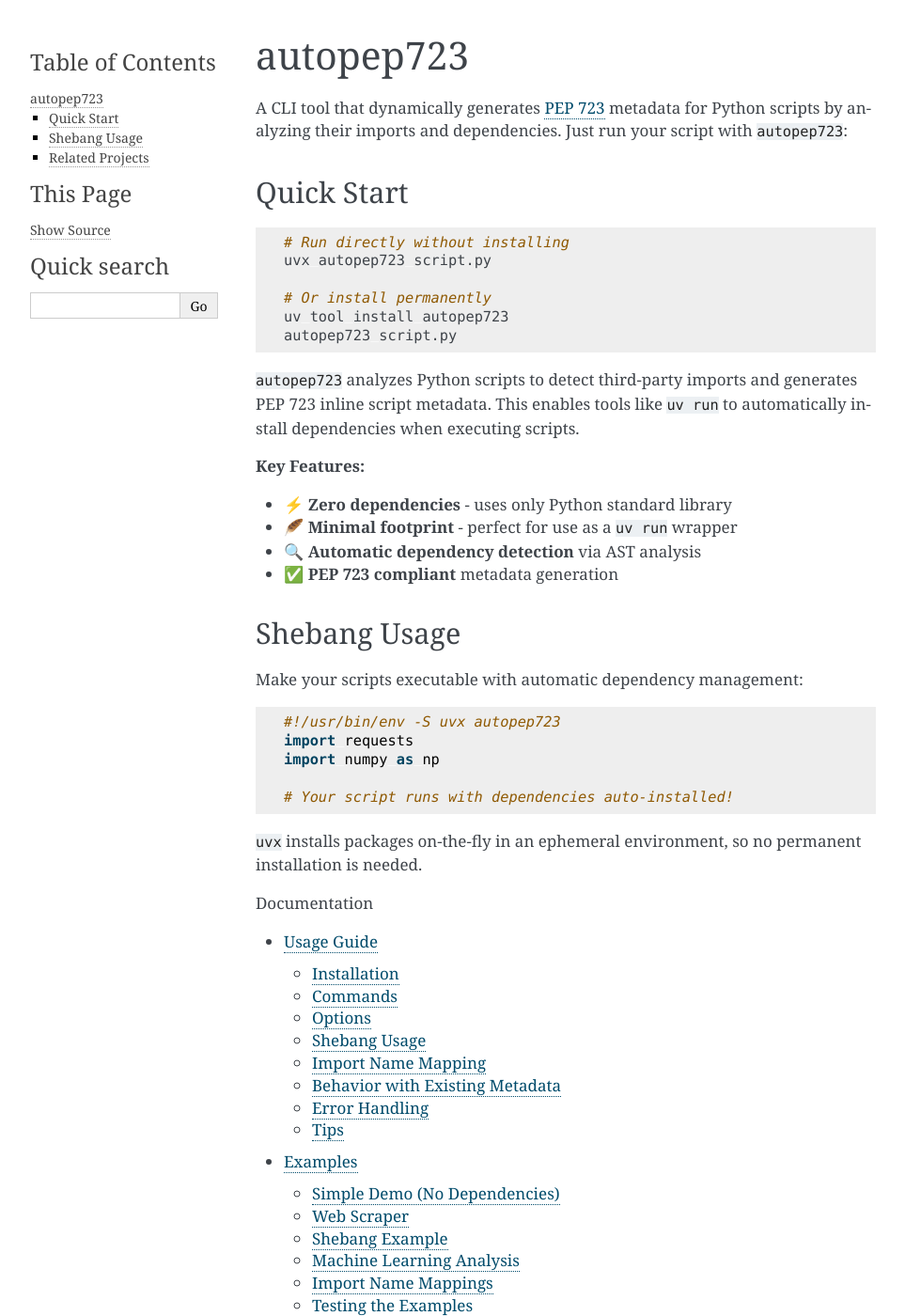
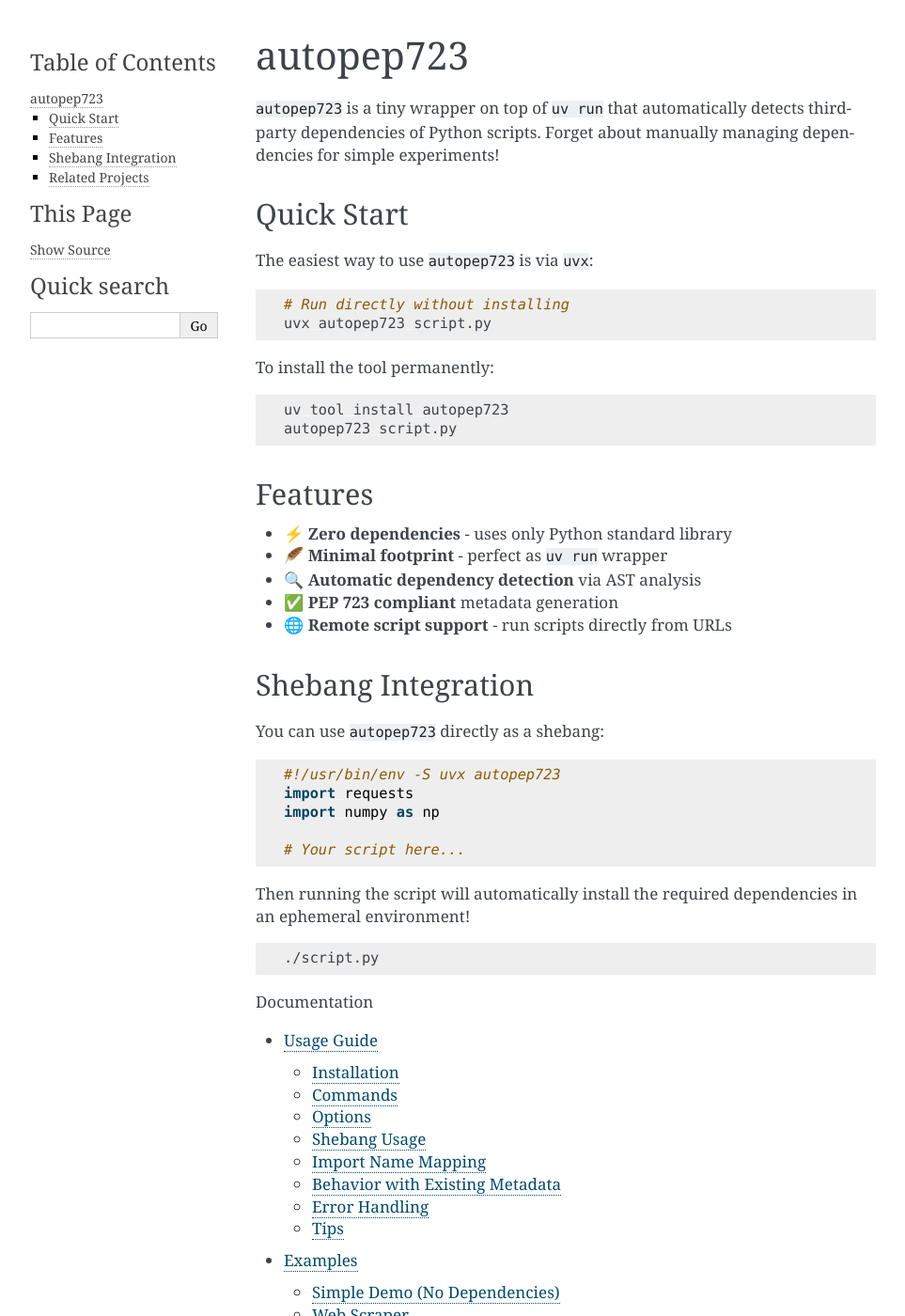
Before and after one commit to mgaitan/autopep723, a Sphinx documentation site: the page built from docs/index.md, in a window 1280 px wide and 1400 px high. Shown: the whole window at 94% size, without its empty margins (148-1111 px from the left). Built offline with Sphinx 7.4.7, drawn with Linux system fonts in a browser that asks for light colours.

Commit message:
Improve README and documentation consistency
- Simplify README to focus on core value proposition
- Fix contradiction between 'zero dependencies' and being a 'uv run wrapper'
- Add remote script example in Quick Start section
- Highlight 'add mode' feature in Features list
- Update docs/index.md to match simplified README style
- Improve consistency between README and documentation

Changes:
- Replace 'Zero dependencies' with 'Lightweight' for accuracy
- Add example of remote script usage
- Add 'Add mode' feature with example command
- Streamline messaging to focus on being a uv run wrapper
- Remove redundant sections and improve clarity

````diff
--- a/docs/index.md
+++ b/docs/index.md
@@ -1,39 +1,48 @@
 # autopep723
 
-A CLI tool that dynamically generates [PEP 723](https://peps.python.org/pep-0723/) metadata for Python scripts by analyzing their imports and dependencies. Just run your script with `autopep723`:
+`autopep723` is a tiny wrapper on top of `uv run` that automatically detects third-party dependencies of Python scripts. Forget about manually managing dependencies for simple experiments!
 
 ## Quick Start
+
+The easiest way to use `autopep723` is via `uvx`:
 
 ```bash
 # Run directly without installing
 uvx autopep723 script.py
+```
 
-# Or install permanently
+To install the tool permanently:
+
+```bash
 uv tool install autopep723
 autopep723 script.py
 ```
 
-`autopep723` analyzes Python scripts to detect third-party imports and generates PEP 723 inline script metadata. This enables tools like `uv run` to automatically install dependencies when executing scripts.
+## Features
 
-**Key Features:**
 - ⚡ **Zero dependencies** - uses only Python standard library
-- 🪶 **Minimal footprint** - perfect for use as a `uv run` wrapper
+- 🪶 **Minimal footprint** - perfect as `uv run` wrapper
 - 🔍 **Automatic dependency detection** via AST analysis
 - ✅ **PEP 723 compliant** metadata generation
+- 🌐 **Remote script support** - run scripts directly from URLs
 
-## Shebang Usage
+## Shebang Integration
 
-Make your scripts executable with automatic dependency management:
+You can use `autopep723` directly as a shebang:
 
 ```python
 #!/usr/bin/env -S uvx autopep723
 import requests
 import numpy as np
 
-# Your script runs with dependencies auto-installed!
+# Your script here...
 ```
 
-`uvx` installs packages on-the-fly in an ephemeral environment, so no permanent installation is needed.
+Then running the script will automatically install the required dependencies in an ephemeral environment!
+
+```bash
+./script.py
+```
 
 ```{toctree}
 :maxdepth: 2
````
